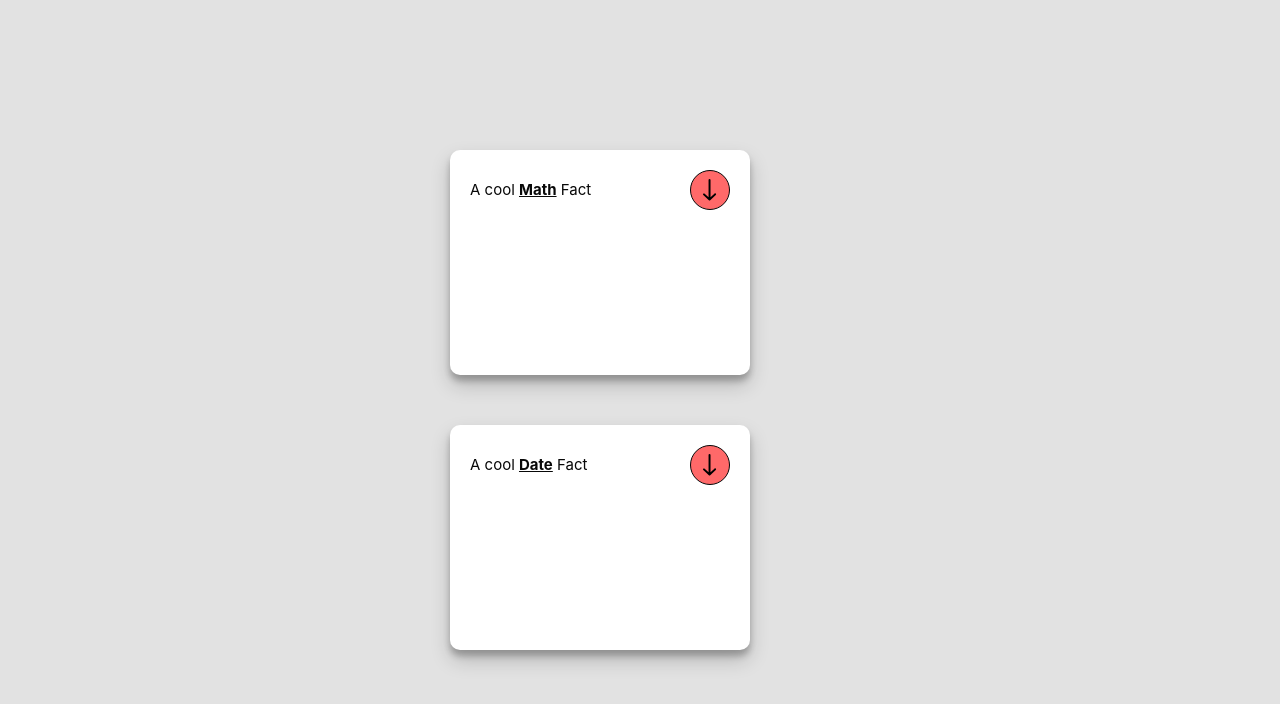
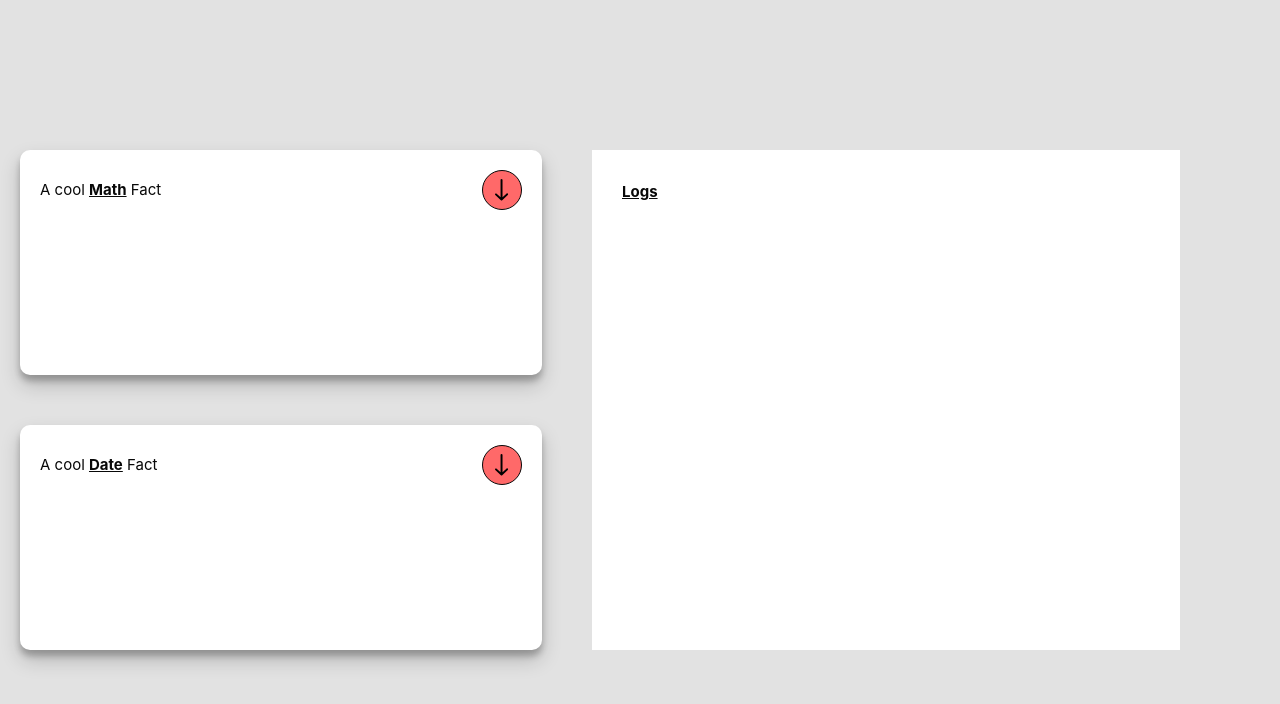
Before and after one commit to timothee-durand/digitevent-front-test, a Vue app: page / in a window 1280 px wide. Shown: the top 704 px of the page. Built offline with nearby package versions, Linux system fonts and the light colour scheme; no server answers.

Commit message:
add log list

```diff
--- a/src/App.vue
+++ b/src/App.vue
@@ -4,6 +4,7 @@ import { ref } from "vue";
 import type { Ref } from "vue";
 import type { NumbersApiResponse } from "@/types/api";
 import FactCard from "@/components/FactCard.vue";
+import LogList from "@/components/LogList.vue";
 
 const mathFact: Ref<NumbersApiResponse> = ref({
   text: "",
@@ -46,6 +47,7 @@ getNewRandomDateFact();
         <template v-slot:body><p>{{ dateFact.text }}</p></template>
       </FactCard>
     </div>
+    <LogList/>
   </main>
 
 
@@ -64,7 +66,9 @@ getNewRandomDateFact();
 
   main {
     display: grid;
-    grid-template-columns: 300px 1fr;
+    width: 100%;
+    grid-template-columns: 45% 1fr;
+    gap: 50px;
     min-height: 500px;
     .fact-cards {
       display: grid;
--- /dev/null
+++ b/src/components/LogList.vue
@@ -0,0 +1,26 @@
+<template>
+  <div class="log-list">
+    <div class="log-list__header">
+      <p class="log-list__title">Logs</p>
+    </div>
+    <div class="log-list__body">
+      <slot name="logs"/>
+    </div>
+  </div>
+</template>
+
+<style lang="scss" scoped>
+.log-list {
+  background-color: var(--white);
+  padding: 30px;
+
+  &__header {
+    margin-bottom: 20px;
+  }
+
+  &__title {
+    font-weight: 700;
+    text-decoration: underline;
+  }
+}
+</style>
```
